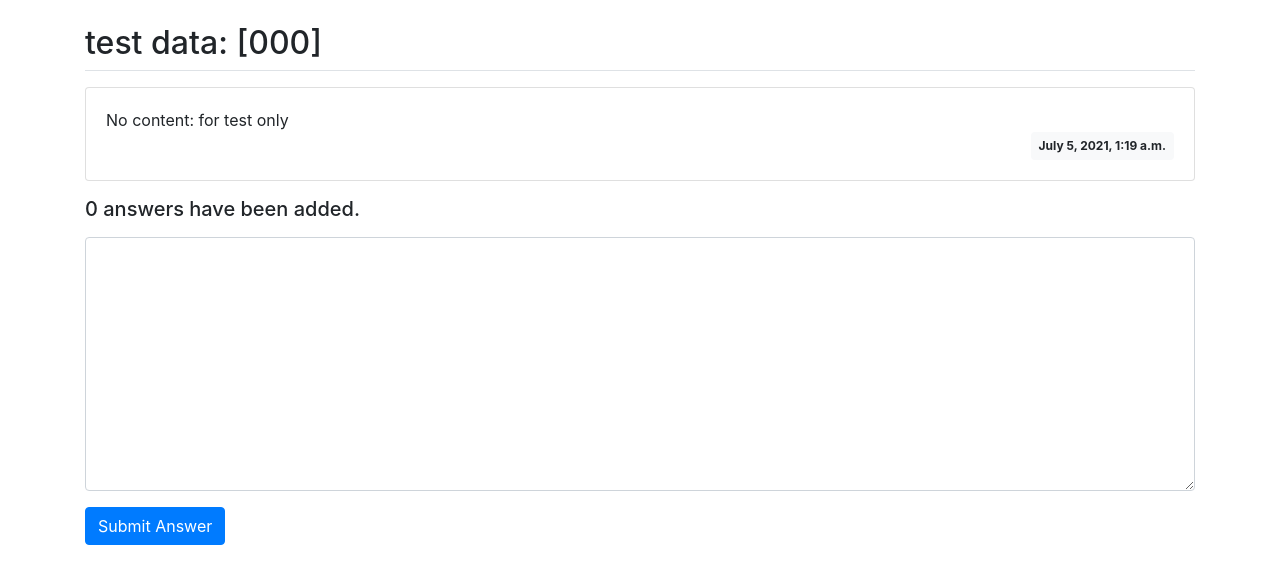
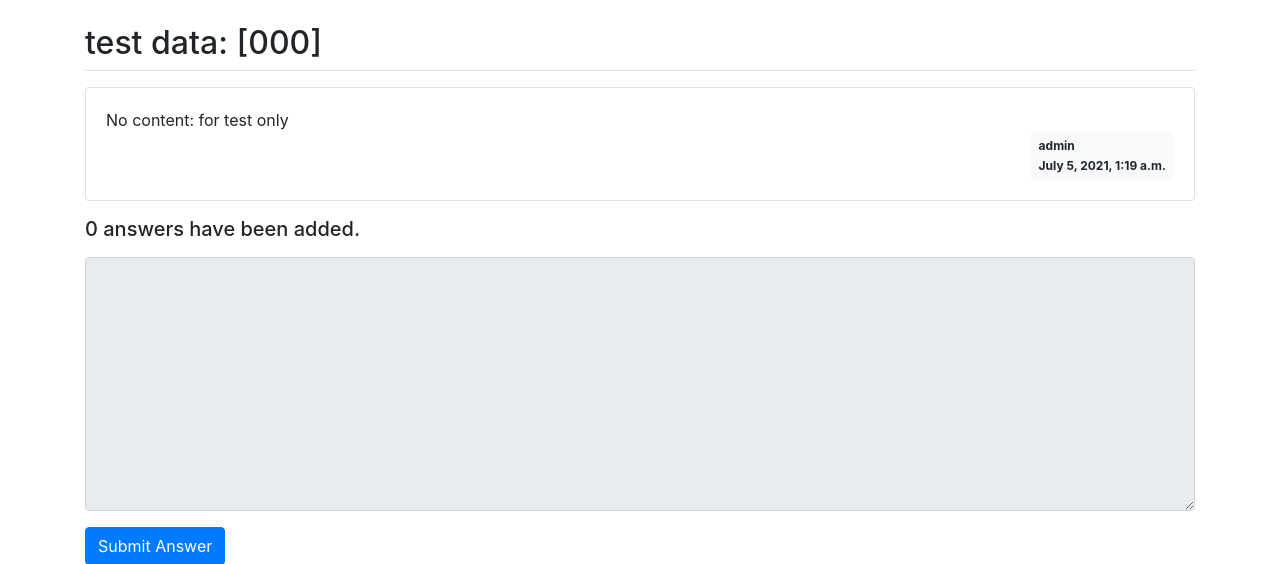
Before and after one commit to albertlee0622/django_bulletin_board, a Django app: page /pybo/607/ in a window 1280 px wide. Shown: the part 57-621 px from the top of the page. Run offline with Django 3.2, Linux system fonts and the light colour scheme; data comes from the database, SQL or seed files in the repository; both versions use the stored data as it was after the commit; some libraries are stand-ins or nearby versions.

Commit message:
Display authors in Question and Answer
3.6, 3.7, 3.8

```diff
--- a/pybo/views.py
+++ b/pybo/views.py
@@ -1,4 +1,5 @@
 from django.shortcuts import render, get_object_or_404, redirect
+from django.contrib.auth.decorators import login_required
 
 # Create your views here.
 from django.http import HttpResponse
@@ -29,6 +30,7 @@ def detail(request, question_id):
     context = {'question': question}
     return render(request, 'pybo/question_detail.html', context)
 
+@login_required(login_url='common:login')
 def answer_create(request, question_id):
     """
     pybo 답변등록
@@ -38,6 +40,7 @@ def answer_create(request, question_id):
         form = AnswerForm(request.POST)
         if form.is_valid():
             answer = form.save(commit=False)
+            answer.author = request.user
             answer.create_date = timezone.now()
             answer.question = question
             answer.save()
@@ -47,6 +50,7 @@ def answer_create(request, question_id):
     context = {'question': question, 'form': form}
     return render(request, 'pybo/question_detail.html', context)
 
+@login_required(login_url='common:login')
 def question_create(request):
     """
     post question
@@ -55,6 +59,7 @@ def question_create(request):
         form = QuestionForm(request.POST)
         if form.is_valid():
             question = form.save(commit=False)
+            question.author = request.user
             question.create_date = timezone.now()
             question.save()
             return redirect('pybo:index')
--- a/templates/common/login.html
+++ b/templates/common/login.html
@@ -11,6 +11,7 @@
     </div>
     <form method="post" class="post-form" action="{% url 'common:login' %}">
         {% csrf_token %}
+        <input type="hidden" name="next" value="{{ next }}">
         {% include "form_errors.html" %}
         <div class="form-group">
             <label for="username">User ID</label>
--- a/templates/pybo/question_detail.html
+++ b/templates/pybo/question_detail.html
@@ -6,8 +6,9 @@
                 <div class="card-body">
                         <div class="card-text" style="white-space: pre-line;">{{ question.content }}</div>
                         <div class="d-flex justify-content-end">
-                                <div class="badge badge-light p-2">
-                                        {{ question.create_date }}
+                                <div class="badge badge-light p-2 text-left">
+                                        <div class="mb-2">{{ question.author.username }}</div>
+                                        <div>{{ question.create_date }}</div>
                                 </div>
                         </div>
                 </div>
@@ -19,8 +20,9 @@
                 <div class="card-body">
                         <div class="card-text" style="white-space: pre-line;"> {{ answer.content }}</div>
                         <div class="d-flex justify-content-end">
-                                <div class="badge badge-light p-2">
-                                        {{ answer.create_date }}
+                                <div class="badge badge-light p-2 text-left">
+                                        <div>{{ answer.author.username }}</div>
+                                        <div>{{ answer.create_date }}</div>
                                 </div>
                         </div>
                         </div>
@@ -39,7 +41,7 @@
                 </div>
                 {% endif %}
                 <div class="form-group">
-                <textarea name="content" id="content" class="form-control" rows="10"></textarea>
+                <textarea {% if not user.is_authenticated %} disabled {% endif %} name="content" id="content" class="form-control" rows="10"></textarea>
                 </div>
                 <input type="submit" value="Submit Answer", class="btn btn-primary">
         </form>
```
Also changed, not shown: templates/pybo/question_list.html (+6 -4 lines), db.sqlite3.
